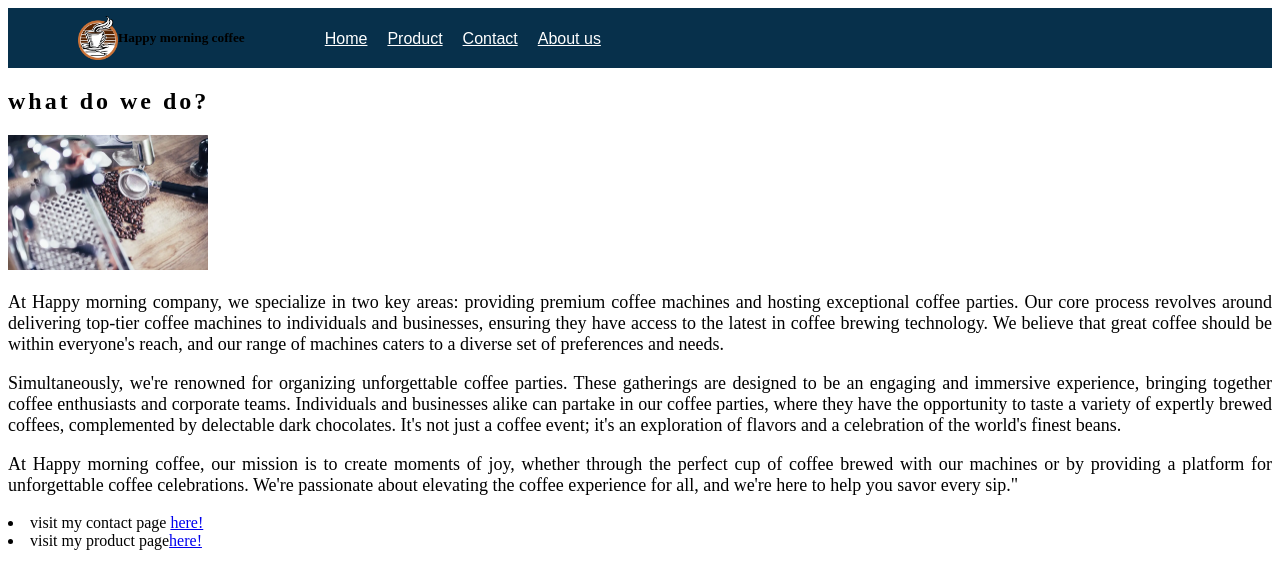
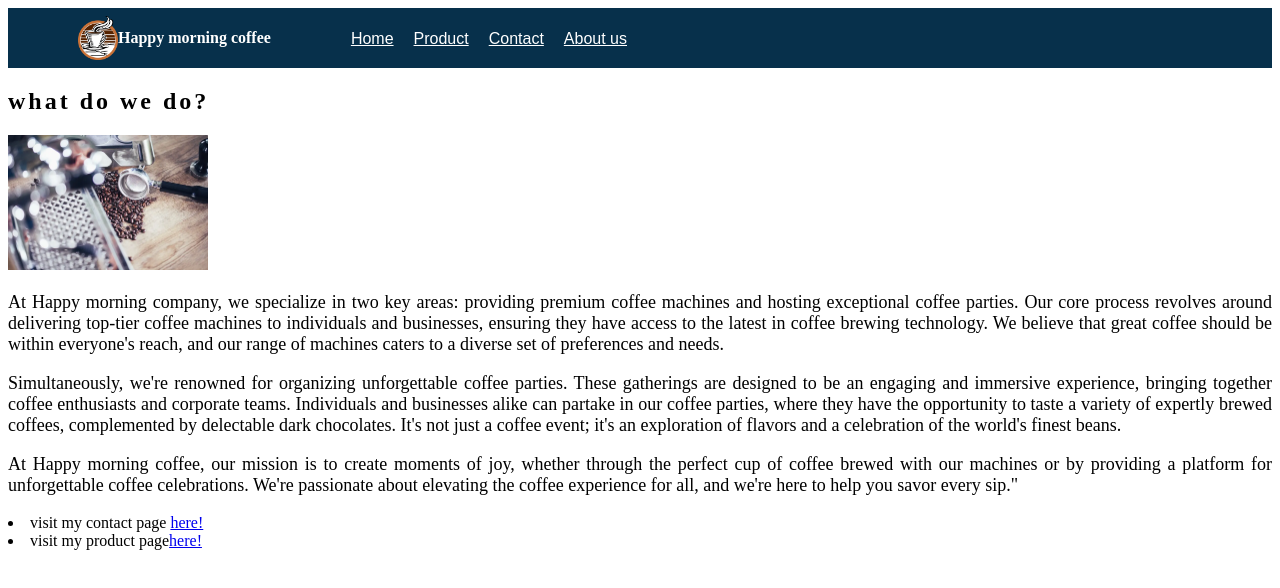
Before and after one commit to Horieh1989/Coffee-Party, a plain HTML site: page what-we-do.html in a window 1280 px wide. Drawn offline with Linux system fonts and the light colour scheme.

Commit message:
I changed the Happy morning to H4

```diff
--- a/what-we-do.html
+++ b/what-we-do.html
@@ -8,7 +8,7 @@
 </head>
 <body>
     <header class="main-header">
-        <div class ="main-header-logo">  <img src="coffee-pictures/R.png" alt="happy coffee logo"  height: 40  width="40"> <h5>Happy morning coffee</h5>
+        <div class ="main-header-logo">  <img src="coffee-pictures/R.png" alt="happy coffee logo"  height: 40  width="40"> <h4>Happy morning coffee</h4>
             <nav class="main-header-nav">
 
                 <ul>
```
Also changed, not shown: why.html (+1 -1 lines).
